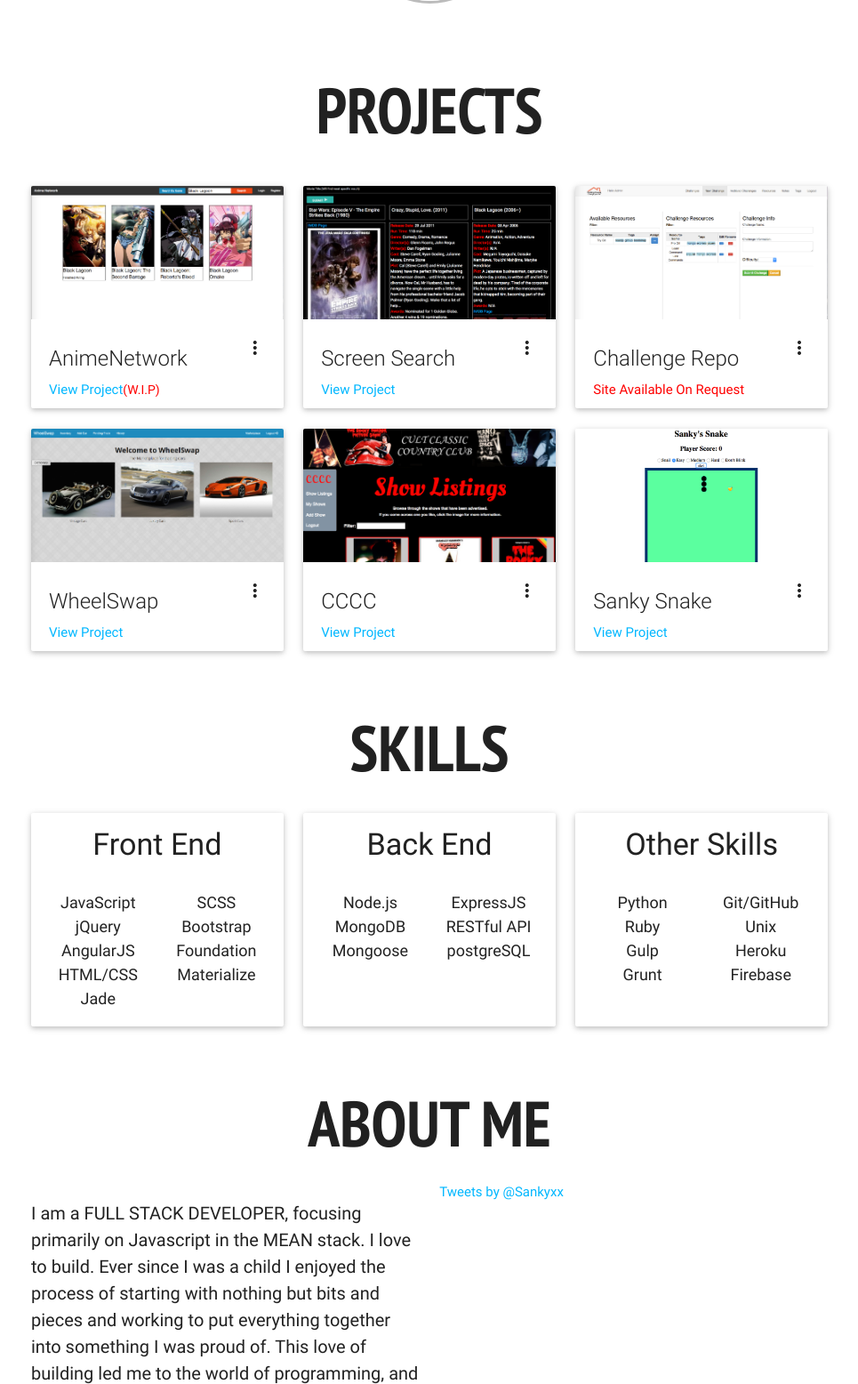
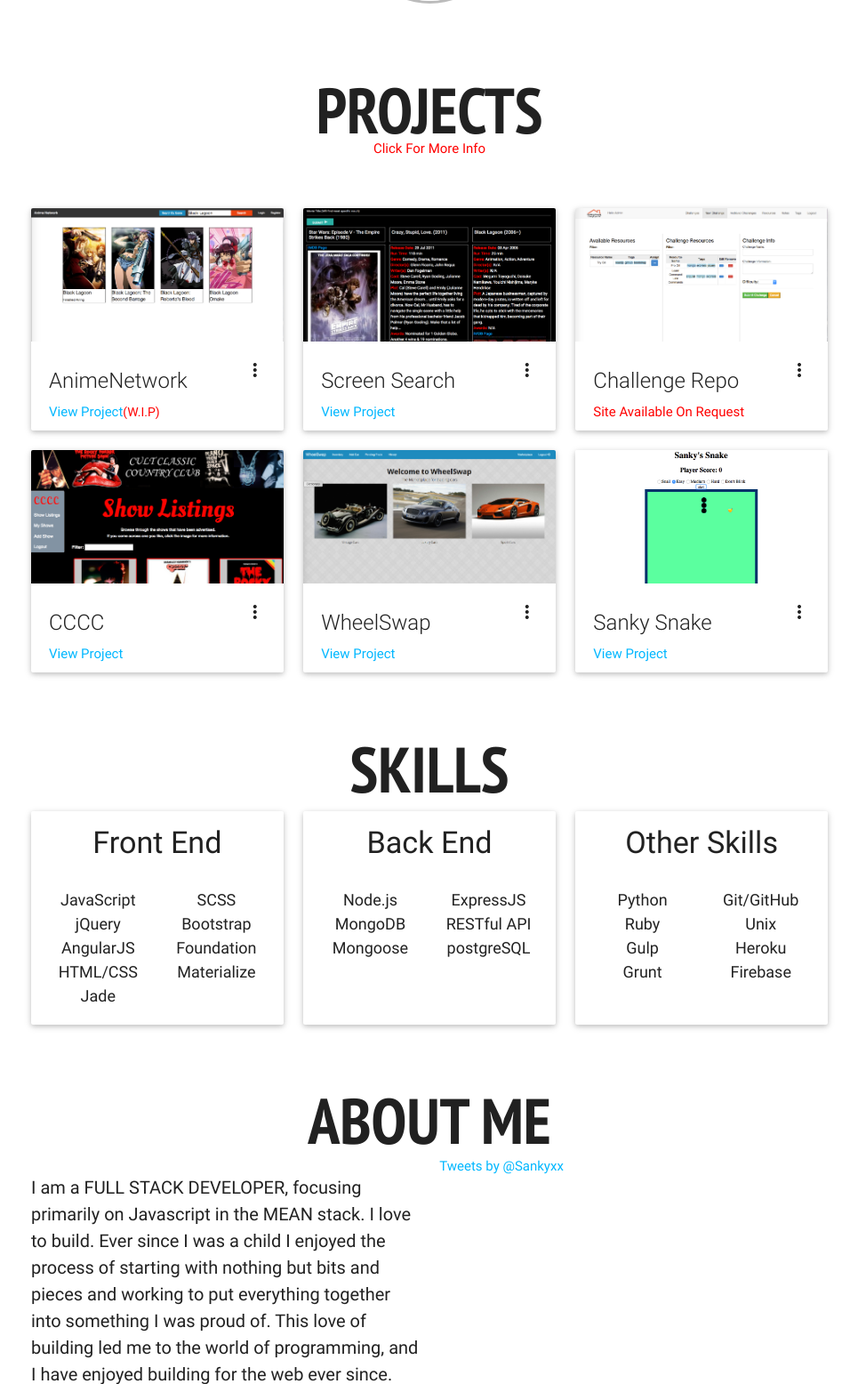
Before and after one commit to danisankovich/website, a PHP site: page / in a window 1280 px wide. Shown: the part 780-2336 px from the top of the page at 89% size, without its empty margins (157-1122 px from the left). Run offline with PHP 8.4, Linux system fonts and the light colour scheme; some libraries are stand-ins or nearby versions.

Commit message:
tips medium sizing

```diff
--- a/index.html
+++ b/index.html
@@ -112,10 +112,11 @@
     </div>
     <div id="projects">
       <h1 id="portHeader">PROJECTS</h1>
+      <h6 class="redNote">Click For More Info</h6>
       <div class="container">
       <!-- <div class="container"> -->
         <div class="row">
-          <div class="col l4">
+          <div class="col l4 m6">
             <div class="card">
               <div class="card-image waves-effect waves-block waves-light">
                 <img class="activator" src="img/animenetwork.png">
@@ -153,7 +154,7 @@
               </div>
             </div>
           </div>
-          <div class="col l4">
+          <div class="col l4 m6">
             <div class="card">
               <div class="card-image waves-effect waves-block waves-light">
                 <img class="activator" src="img/screensearch.png">
@@ -177,7 +178,7 @@
               </div>
             </div>
           </div>
-          <div class="col l4">
+          <div class="col l4 m6">
             <div class="card">
               <div class="card-image waves-effect waves-block waves-light">
                 <img class="activator" src="img/challengerepo.png">
@@ -207,7 +208,37 @@
               </div>
             </div>
           </div>
-          <div class="col l4">
+
+
+          <div class="col l4 m6">
+            <div class="card">
+              <div class="card-image waves-effect waves-block waves-light">
+                <img class="activator" src="img/CCCC.png">
+              </div>
+              <div class="card-content">
+                <span class="card-title activator grey-text text-darken-4">CCCC<i class="material-icons right">more_vert</i></span>
+                <p><a href="https://cultclassic.herokuapp.com/#/" target="_blank">View Project</a></p>
+              </div>
+              <div class="card-reveal">
+                <span class="card-title grey-text text-darken-4">Info and Tech Used<i class="material-icons right">close</i></span>
+                <p>
+                  <p>A three day project in the MEAN stack. A platform on which event organizers can post listings for local cult classic showings</p>
+                  <ul>
+                    <li>JavaScript</li>
+                    <li>AngularJS</li>
+                    <li>ExpressJS</li>
+                    <li>Node.js</li>
+                    <li>MongoDB</li>
+                    <li>jQuery</li>
+                    <li>HTML/CSS</li>
+                    <li>Bootstrap</li>
+                    <li>Mandrill API</li>
+                  </ul>
+                </p>
+              </div>
+            </div>
+          </div>
+          <div class="col l4 m6">
             <div class="card">
               <div class="card-image waves-effect waves-block waves-light">
                 <img class="activator" src="img/wheelswap.png">
@@ -236,36 +267,7 @@
               </div>
             </div>
           </div>
-
-          <div class="col l4">
-            <div class="card">
-              <div class="card-image waves-effect waves-block waves-light">
-                <img class="activator" src="img/CCCC.png">
-              </div>
-              <div class="card-content">
-                <span class="card-title activator grey-text text-darken-4">CCCC<i class="material-icons right">more_vert</i></span>
-                <p><a href="https://cultclassic.herokuapp.com/#/" target="_blank">View Project</a></p>
-              </div>
-              <div class="card-reveal">
-                <span class="card-title grey-text text-darken-4">Info and Tech Used<i class="material-icons right">close</i></span>
-                <p>
-                  <p>A three day project in the MEAN stack. A platform on which event organizers can post listings for local cult classic showings</p>
-                  <ul>
-                    <li>JavaScript</li>
-                    <li>AngularJS</li>
-                    <li>ExpressJS</li>
-                    <li>Node.js</li>
-                    <li>MongoDB</li>
-                    <li>jQuery</li>
-                    <li>HTML/CSS</li>
-                    <li>Bootstrap</li>
-                    <li>Mandrill API</li>
-                  </ul>
-                </p>
-              </div>
-            </div>
-          </div>
-          <div class="col l4">
+          <div class="col l4 m6">
             <div class="card">
               <div class="card-image waves-effect waves-block waves-light">
                 <img class="activator" src="img/snakegif.gif" alt="img/snake.png">
--- a/stylesheets/style.css
+++ b/stylesheets/style.css
@@ -38,6 +38,12 @@
 .thisButton:hover {
   background-color: white;
   cursor: pointer;
+}
+.redNote {
+  text-align: center;
+  margin-top: -5px;
+  color: red;
+  margin-bottom: 4%;
 }
 @media (min-width: 700px) {
   .whenSmall {
@@ -169,7 +175,6 @@
 
 #portHeader, #skillsecHeader, #aboutme {
   margin-top: 6%;
-  margin-bottom: 3%;
   text-align: center;
 }
 
```
